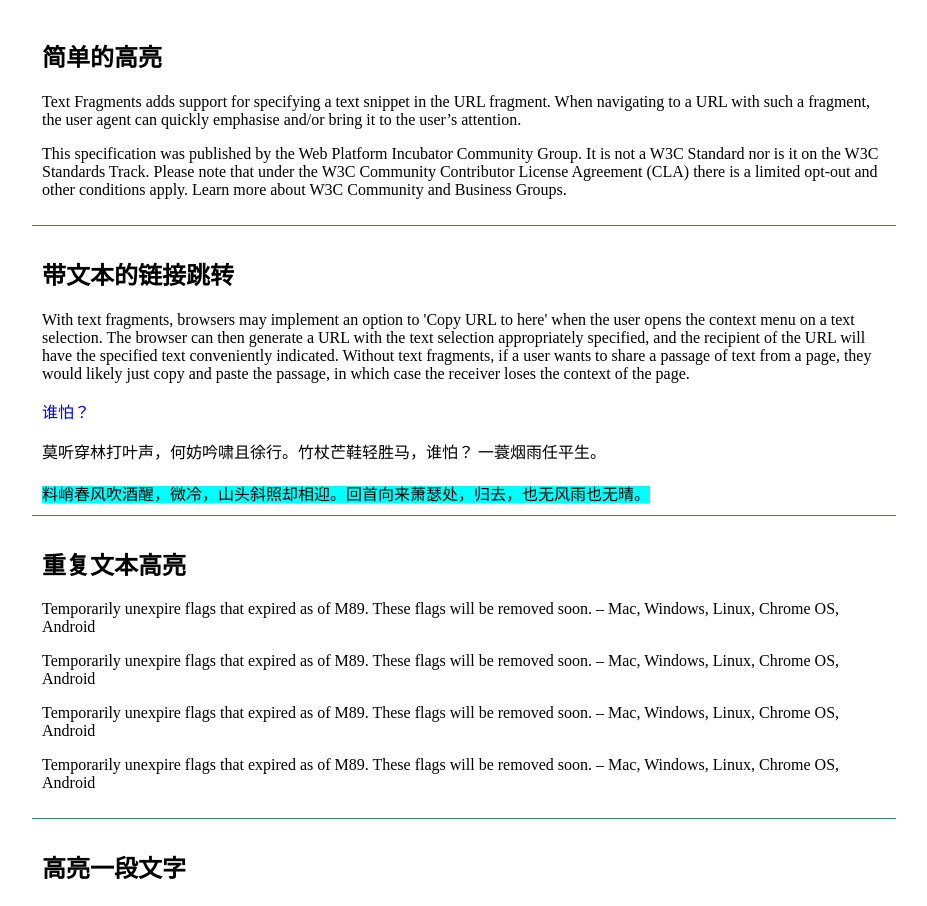
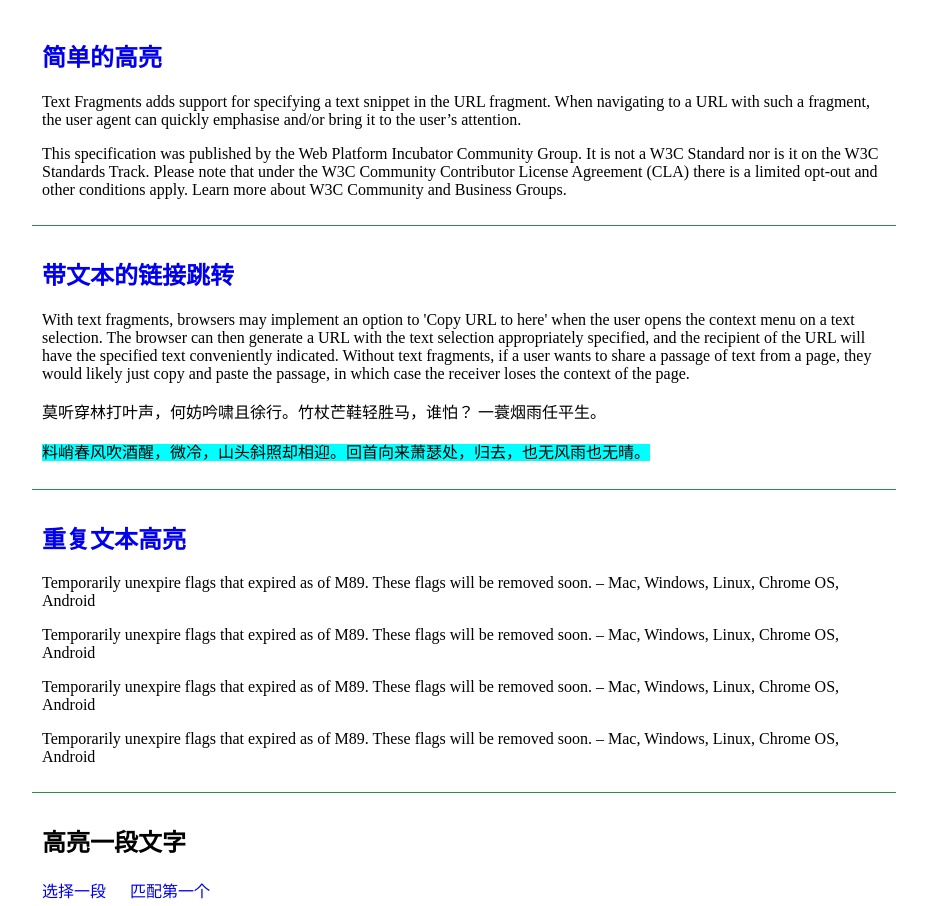
Before and after one commit to fuchunhui/copy-link-text, a plain HTML site: page index.html in a window 1280 px wide. Shown: the top 906 px of the page, without its empty margins (176-1103 px from the left). Drawn offline with Linux system fonts and the light colour scheme; a script that the page names is missing.

Commit message:
deploy gh-pages from @ abde7b0745802626b704e7aaaffce44c1cb491af

```diff
--- a/index.html
+++ b/index.html
@@ -16,6 +16,9 @@
       a {
         text-decoration: none;
       }
+      a + a {
+        margin-left: 20px;
+      }
       .link-share-span {
         background: aqua;
       }
@@ -28,7 +31,7 @@
   <body>
     <main id="main">
       <section>
-        <h2>简单的高亮</h2>
+        <h2><a href="#:~:text=URL%20fragment.%20When-,navigating%20to%20a%20URL,-with%20such%20a" target="_blank">简单的高亮</a></h2>
         <p>
           Text Fragments adds support for specifying a text snippet in the URL fragment. When navigating to a URL with such a fragment, the user agent can quickly emphasise and/or bring it to the user’s attention.
         </p>
@@ -38,19 +41,18 @@
       </section>
 
       <section>
-        <h2>带文本的链接跳转</h2>
+        <h2><a href="https://fuchunhui.github.io/copy-link-text/#:~:text=%E4%B8%80%E8%93%91%E7%83%9F%E9%9B%A8%E4%BB%BB%E5%B9%B3%E7%94%9F" target="_blank">带文本的链接跳转</a></h2>
         <p>
           With text fragments, browsers may implement an option to 'Copy URL to here' when the user opens the context menu on a text selection. The browser can then generate a URL with the text selection appropriately specified, and the recipient of the URL will have the specified text conveniently indicated. Without text fragments, if a user wants to share a passage of text from a page, they would likely just copy and paste the passage, in which case the receiver loses the context of the page.
         </p>
-        <p><a href="https://fuchunhui.github.io/copy-link-text/#:~:text=%E4%B8%80%E8%93%91%E7%83%9F%E9%9B%A8%E4%BB%BB%E5%B9%B3%E7%94%9F" target="_blank">谁怕？</a></p>
         <article>
-          莫听穿林打叶声，何妨吟啸且徐行。竹杖芒鞋轻胜马，谁怕？ 一蓑烟雨任平生。<br><br>
-          <span class="link-share-span">料峭春风吹酒醒，微冷，山头斜照却相迎。回首向来萧瑟处，归去，也无风雨也无晴。</span>
+          <p>莫听穿林打叶声，何妨吟啸且徐行。竹杖芒鞋轻胜马，谁怕？ 一蓑烟雨任平生。</p>
+          <p><span class="link-share-span">料峭春风吹酒醒，微冷，山头斜照却相迎。回首向来萧瑟处，归去，也无风雨也无晴。</span></p>
         </article>
       </section>
 
       <section>
-        <h2>重复文本高亮</h2>
+        <h2><a href="https://fuchunhui.github.io/copy-link-text/#:~:text=Temporarily%20unexpire" target="_blank">重复文本高亮</a></h2>
         <p>Temporarily unexpire flags that expired as of M89. These flags will be removed soon. – Mac, Windows, Linux, Chrome OS, Android</p>
         <p>Temporarily unexpire flags that expired as of M89. These flags will be removed soon. – Mac, Windows, Linux, Chrome OS, Android</p>
         <p>Temporarily unexpire flags that expired as of M89. These flags will be removed soon. – Mac, Windows, Linux, Chrome OS, Android</p>
@@ -71,7 +73,7 @@
         <article>
           <p>《子夜吴歌·秋歌》</p>
           <p>唐·李白</p>
-          <p>长安一片月，万户捣衣声。</p>
+          <p style="color: darkgreen;">长安一片月，万户捣衣声。</p>
           <p>秋风吹不尽，总是玉关情。</p>
           <p>何日平胡虏，良人罢远征。</p>
         </article>
```
